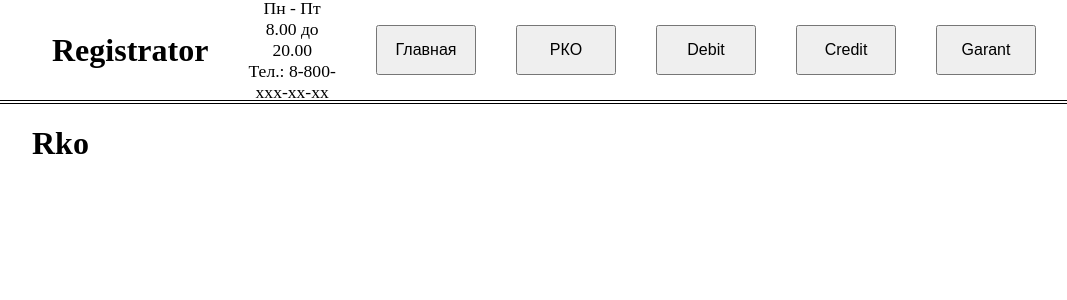
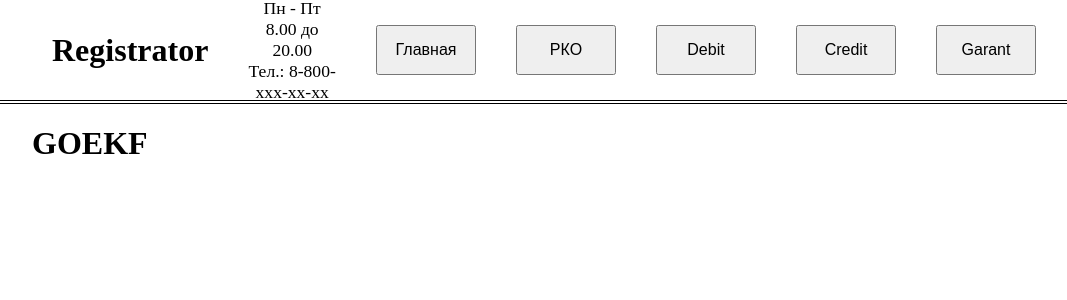
Before and after one commit to RjazanovEgor/Devora, a Django app: page /rkopage/ in a window 1280 px wide. Shown: the top 300 px of the page, without its empty margins (96-1163 px from the left). Run offline with Django 3.2, Linux system fonts and the light colour scheme.

Commit message:
Update rko.html

```diff
--- a/home/templates/rko/rko.html
+++ b/home/templates/rko/rko.html
@@ -8,6 +8,6 @@ Rko
 
 {% block solid %}
 <h1>
-Rko
+GOEKF
 </h1>
 {% endblock %}
```
